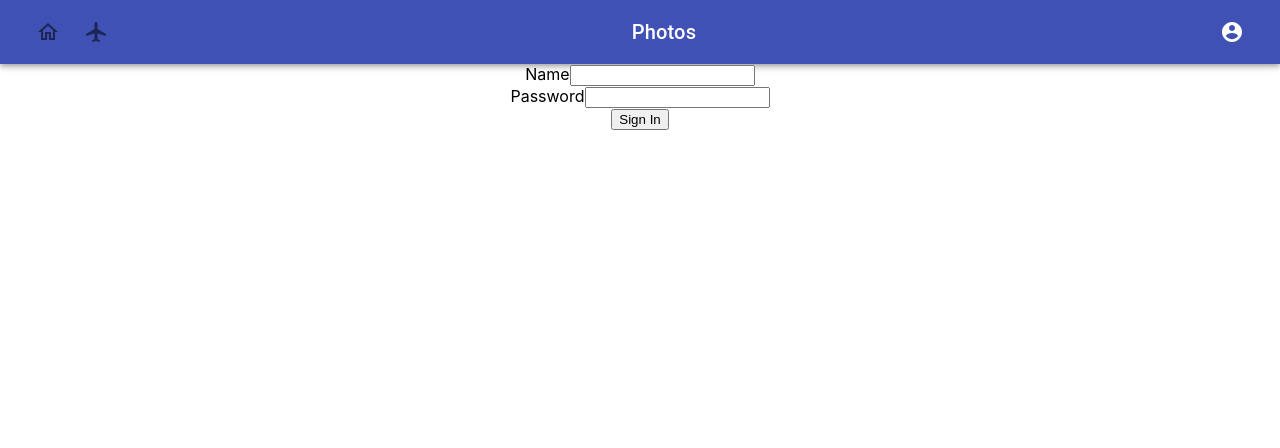
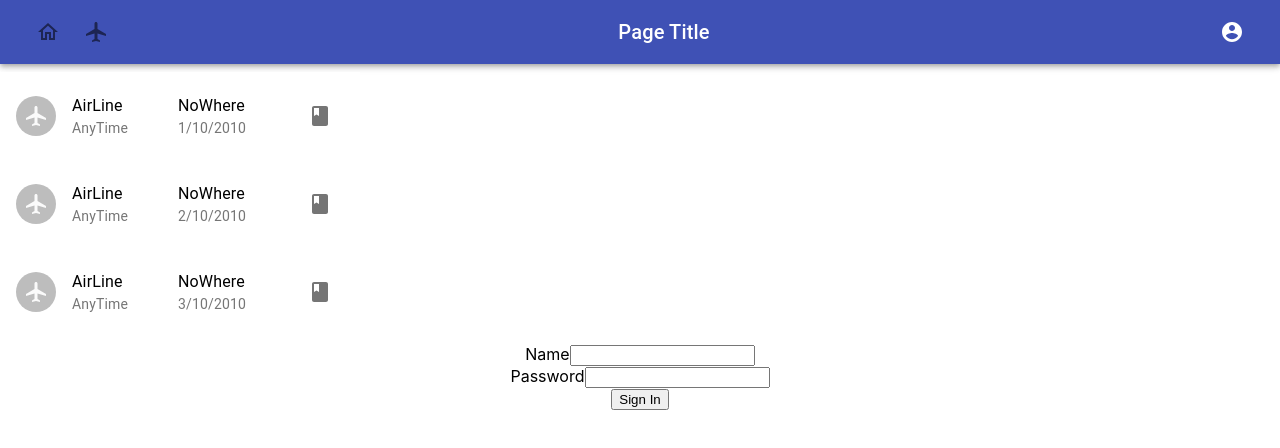
Before and after one commit to IsmailQamber/Flight-FE, a React (Create React App) app: page /signin in a window 1280 px wide. Shown: the top 448 px of the page. Built offline with nearby package versions, Linux system fonts and the light colour scheme.

Commit message:
Flight list added with dummy data

```diff
--- a/src/App.js
+++ b/src/App.js
@@ -4,11 +4,14 @@ import Signup from "./components/Signup";
 import Signin from "./components/Signin";
 import UserProfile from "./components/UserProfile/UserProfile";
 import NavBar from "./components/NavBar";
+import FlightItems from "./components/FlightItems";
+import FlightList from "./components/FlightList";
 
 function App() {
   return (
     <div className="App">
       <NavBar />
+      <FlightList />
       <Switch>
         <Route path="/user">
           <UserProfile />
--- /dev/null
+++ b/src/components/FlightItems.js
@@ -0,0 +1,38 @@
+import { IconButton, List, ListItem, ListItemText } from "@material-ui/core";
+import React from "react";
+import { makeStyles } from "@material-ui/core/styles";
+import ListItemAvatar from "@material-ui/core/ListItemAvatar";
+import Avatar from "@material-ui/core/Avatar";
+import ImageIcon from "@material-ui/icons/Image";
+import WorkIcon from "@material-ui/icons/Work";
+import BeachAccessIcon from "@material-ui/icons/BeachAccess";
+import { AirplanemodeActiveTwoTone, Book, Send } from "@material-ui/icons";
+
+const useStyles = makeStyles((theme) => ({
+  root: {
+    width: "100%",
+    maxWidth: 360,
+    backgroundColor: theme.palette.background.paper,
+  },
+}));
+
+const FlightItems = ({ flight }) => {
+  const classes = useStyles();
+  return (
+    <List className={classes.root}>
+      <ListItem>
+        <ListItemAvatar>
+          <Avatar>
+            <AirplanemodeActiveTwoTone />
+          </Avatar>
+        </ListItemAvatar>
+        <ListItemText primary={flight.name} secondary={flight.time} />
+        <ListItemText primary={flight.destination} secondary={flight.date} />
+        <IconButton>
+          <Book />
+        </IconButton>
+      </ListItem>
+    </List>
+  );
+};
+export default FlightItems;
--- /dev/null
+++ b/src/components/FlightList.js
@@ -0,0 +1,14 @@
+import { List } from "@material-ui/core";
+import { useSelector } from "react-redux";
+import FlightItems from "./FlightItems";
+
+const FlightList = () => {
+  const flights = useSelector((state) => state.flightReducer.flights);
+  console.log(flights);
+  const listOfFlights = flights.map((flight) => (
+    <FlightItems flight={flight} key={flight.id} />
+  ));
+
+  return <List>{listOfFlights}</List>;
+};
+export default FlightList;
--- a/src/components/NavBar.js
+++ b/src/components/NavBar.js
@@ -4,22 +4,10 @@ import AppBar from "@material-ui/core/AppBar";
 import Toolbar from "@material-ui/core/Toolbar";
 import Typography from "@material-ui/core/Typography";
 import IconButton from "@material-ui/core/IconButton";
-import MenuIcon from "@material-ui/icons/Menu";
 import AccountCircle from "@material-ui/icons/AccountCircle";
-import Switch from "@material-ui/core/Switch";
-import FormControlLabel from "@material-ui/core/FormControlLabel";
-import FormGroup from "@material-ui/core/FormGroup";
 import MenuItem from "@material-ui/core/MenuItem";
 import Menu from "@material-ui/core/Menu";
-import {
-  AirlineSeatFlat,
-  AirlineSeatIndividualSuite,
-  AirlineSeatLegroomExtra,
-  AirplanemodeActive,
-  AirplanemodeInactiveSharp,
-  HomeOutlined,
-  VerifiedUser,
-} from "@material-ui/icons";
+import { AirplanemodeActive, HomeOutlined } from "@material-ui/icons";
 import { Link } from "react-router-dom";
 
 const useStyles = makeStyles((theme) => ({
@@ -70,7 +58,7 @@ export default function MenuAppBar() {
           </Link>
 
           <Typography variant="h6" className={classes.title}>
-            Photos
+            Page Title
           </Typography>
           {auth && (
             <div>
--- /dev/null
+++ b/src/store/reducers/flightReducer.js
@@ -0,0 +1,31 @@
+const initialState = {
+  flights: [
+    {
+      name: "AirLine",
+      date: "1/10/2010",
+      time: " AnyTime",
+      destination: "NoWhere",
+    },
+    {
+      name: "AirLine",
+      date: "2/10/2010",
+      time: " AnyTime",
+      destination: "NoWhere",
+    },
+    {
+      name: "AirLine",
+      date: "3/10/2010",
+      time: " AnyTime",
+      destination: "NoWhere",
+    },
+  ], //Flights Dummy Data,
+};
+
+const flightReducer = (state = initialState, action) => {
+  switch (action.type) {
+    default:
+      return state;
+  }
+};
+
+export default flightReducer;
--- a/src/store/reducers/index.js
+++ b/src/store/reducers/index.js
@@ -1,9 +1,11 @@
 import { combineReducers } from "redux";
 
 import authReducer from "./authReducer";
+import flightReducer from "./flightReducer";
 
 const rootReducer = combineReducers({
   authReducer,
+  flightReducer,
 });
 
 export default rootReducer;
```
Also changed, not shown: src/components/UserProfile/UserProfile.js (+1 -6 lines).
